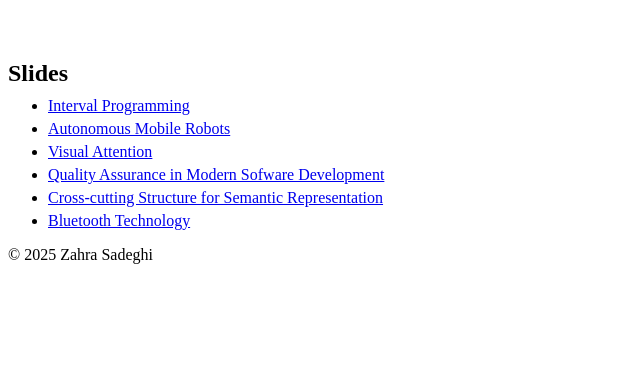
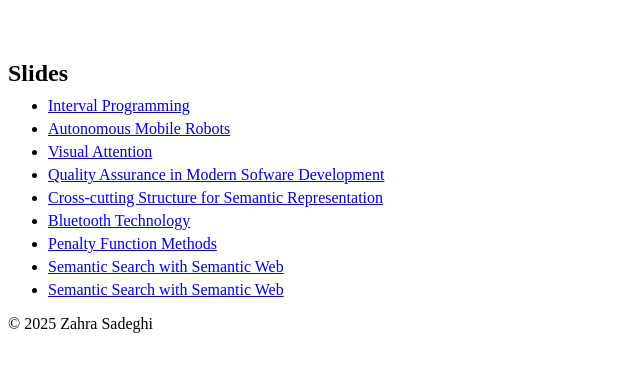
Before and after one commit to zahsa/zahsa.github.io, a Jekyll site: the page built from slide/index.md, in a window 1280 px wide. Shown: the top 372 px of the page, without its empty margins (0-640 px from the left). Built offline with Jekyll 4.4.1, drawn with Linux system fonts in a browser that asks for light colours.

Commit message:
Update index.md

```diff
--- a/slide/index.md
+++ b/slide/index.md
@@ -31,3 +31,16 @@ title: Slides
 <ul style="margin:0 0 5px;">
   <li><a href="https://www.slideshare.net/slideshow/bluetooth-technoloty/54228187" target="_blank">Bluetooth Technology</a></li>
 </ul>
+
+
+<ul style="margin:0 0 5px;">
+  <li><a href="https://www.slideshare.net/slideshow/penalty-function/52091339" target="_blank">Penalty Function Methods</a></li>
+</ul>
+
+<ul style="margin:0 0 5px;">
+  <li><a href="https://www.slideshare.net/slideshow/semantic-search-with-semantic-web/52767219" target="_blank">Semantic Search with Semantic Web</a></li>
+</ul>
+
+<ul style="margin:0 0 5px;">
+  <li><a href="https://www.slideshare.net/slideshow/semantic-search-with-semantic-web/52767219" target="_blank">Semantic Search with Semantic Web</a></li>
+</ul>
```
